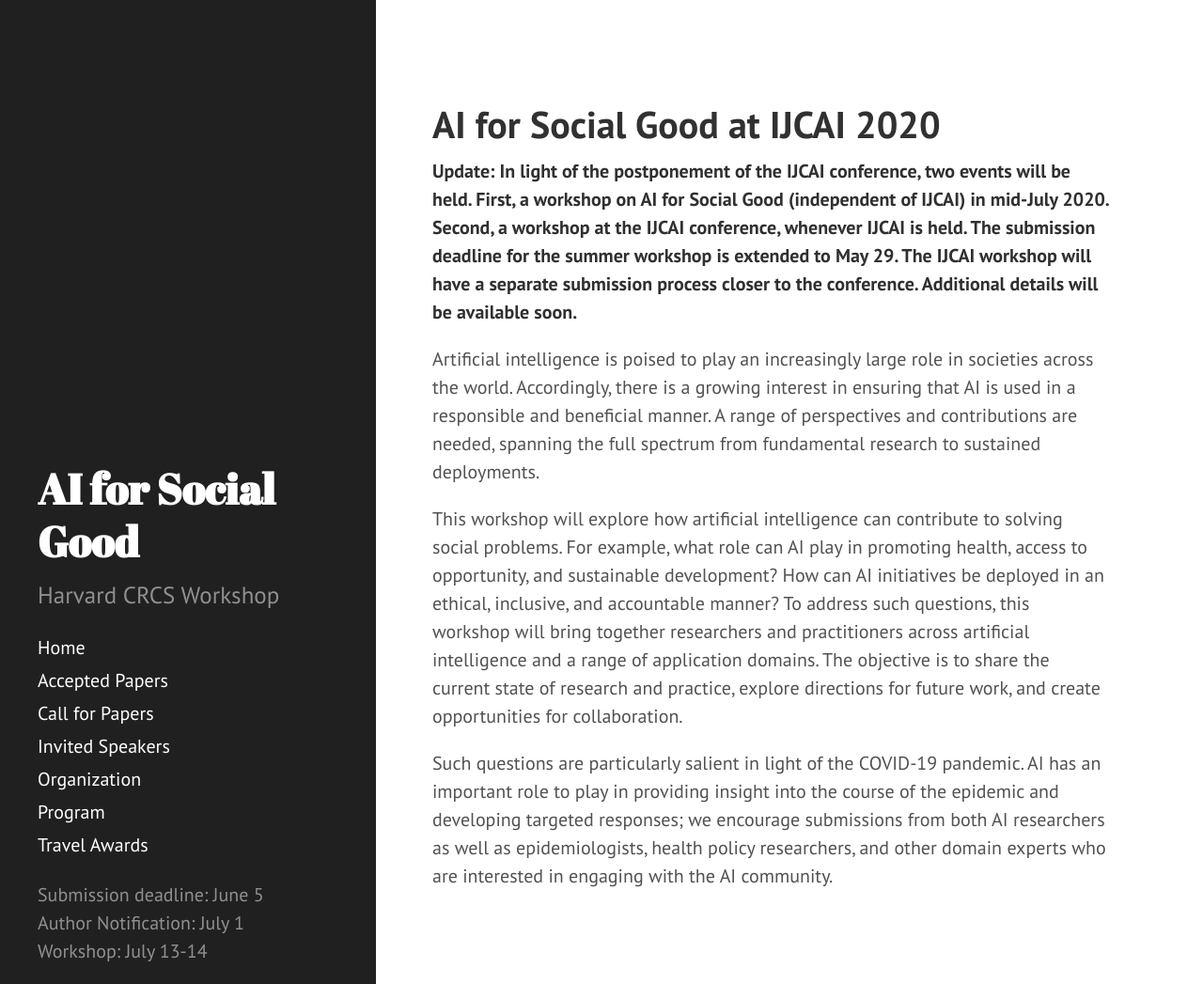
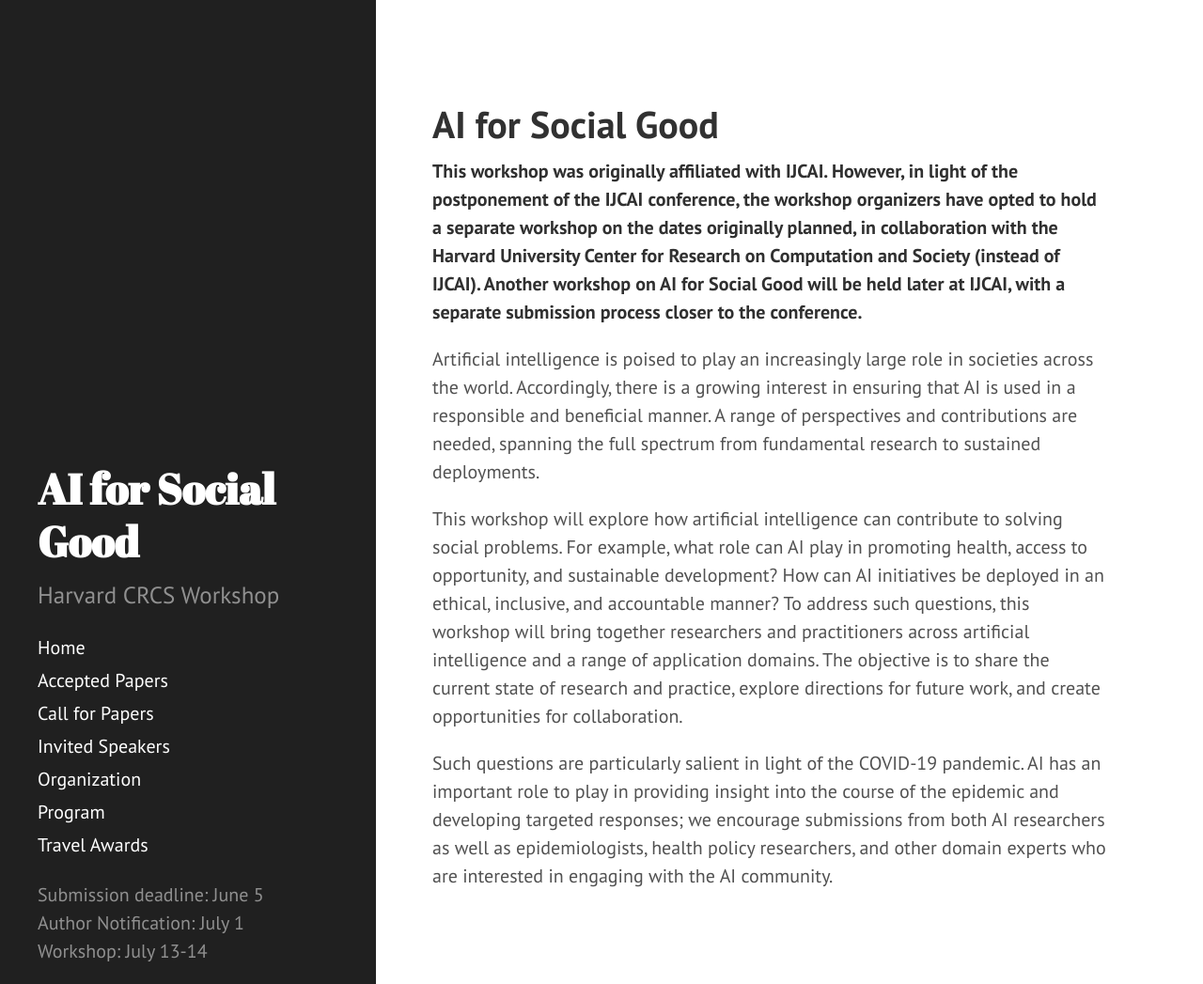
Before and after one commit to slremy/aiforpublichealth.github.io, a Jekyll site: the page built from index.md, in a window 1280 px wide and 1047 px high. Shown: the whole window at 94% size. Built offline with Jekyll 4.4.1, drawn with Linux system fonts in a browser that asks for light colours; the list of posts is cut into pages by our own code.

Commit message:
Update index.md

```diff
--- a/index.md
+++ b/index.md
@@ -2,9 +2,9 @@
 layout: default
 title: Home
 ---
-# AI for Social Good at IJCAI 2020
+# AI for Social Good
 
-**Update: In light of the postponement of the IJCAI conference, two events will be held. First, a workshop on AI for Social Good (independent of IJCAI) in mid-July 2020. Second, a workshop at the IJCAI conference, whenever IJCAI is held. The submission deadline for the summer workshop is extended to May 29. The IJCAI workshop will have a separate submission process closer to the conference. Additional details will be available soon.**
+**This workshop was originally affiliated with IJCAI. However, in light of the postponement of the IJCAI conference, the workshop organizers have opted to hold a separate workshop on the dates originally planned, in collaboration with the Harvard University Center for Research on Computation and Society (instead of IJCAI). Another workshop on AI for Social Good will be held later at IJCAI, with a separate submission process closer to the conference.**
 
 Artificial intelligence is poised to play an increasingly large role in societies across the world. Accordingly, there is a growing interest in ensuring that AI is used in a responsible and beneficial manner. A range of perspectives and contributions are needed, spanning the full spectrum from fundamental research to sustained deployments.
 
```
